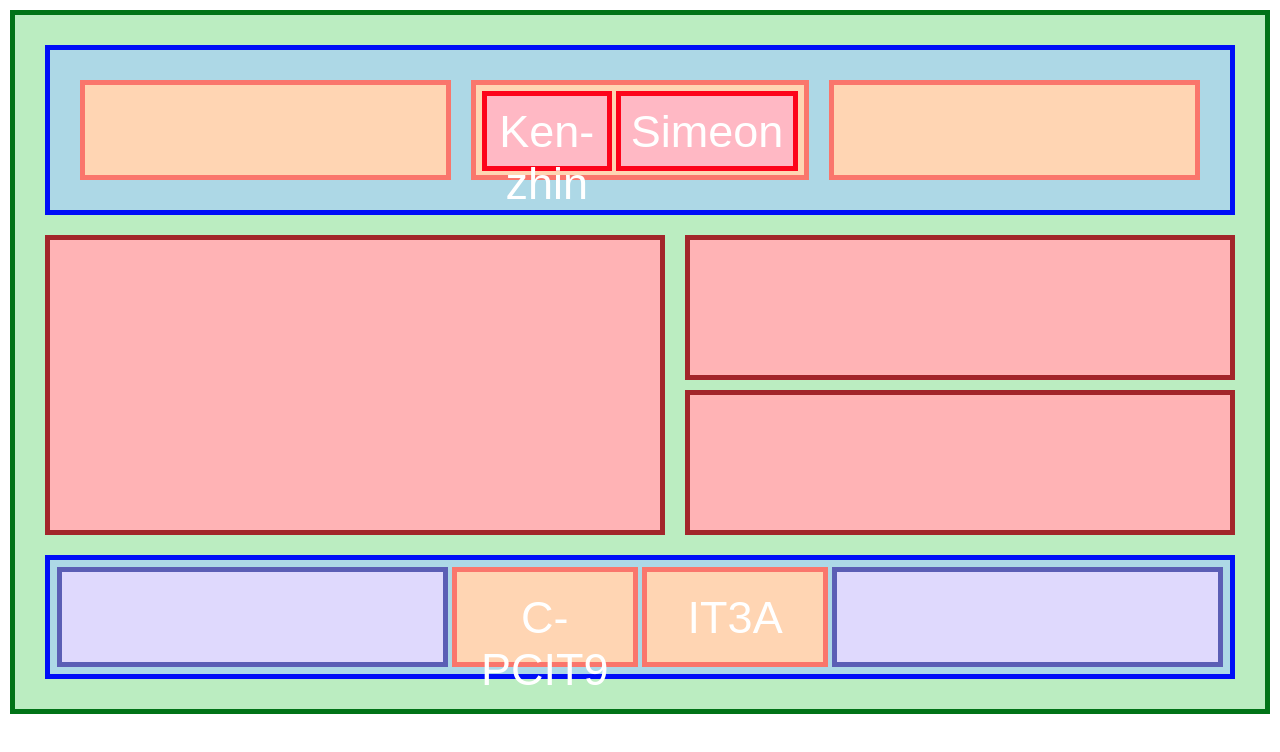
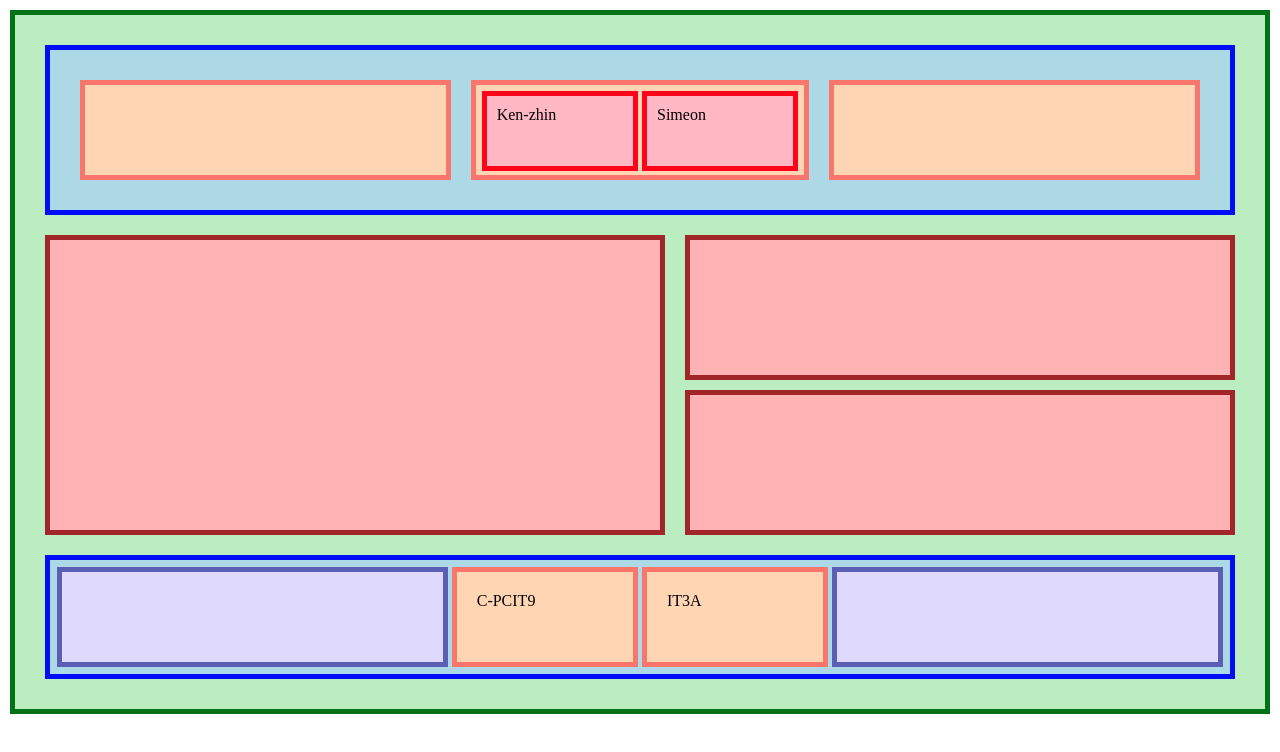
Before and after one commit to Ken-zhin/layouT2, a React (Vite) app: page / in a window 1280 px wide. Shown: the top 752 px of the page. Built offline with nearby package versions, Linux system fonts and the light colour scheme.

Commit message:
Update index.css

```diff
--- a/src/index.css
+++ b/src/index.css
@@ -1,12 +1,7 @@
 * {
-  box-sizing: border-box
+    box-sizing: border-box;
 }
 
 body {
-  font-family: sans-serif;
-  text-align: center;
-  font-size: 45px;
-  color: white;
-  max-width: 2000px;
-  margin: auto;
+    margin: 0;
 }
```
